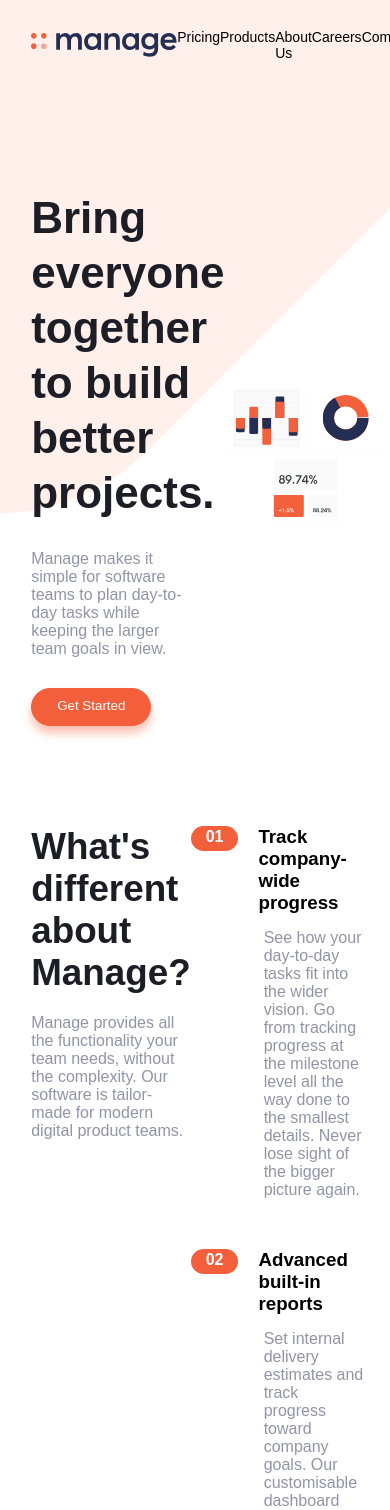
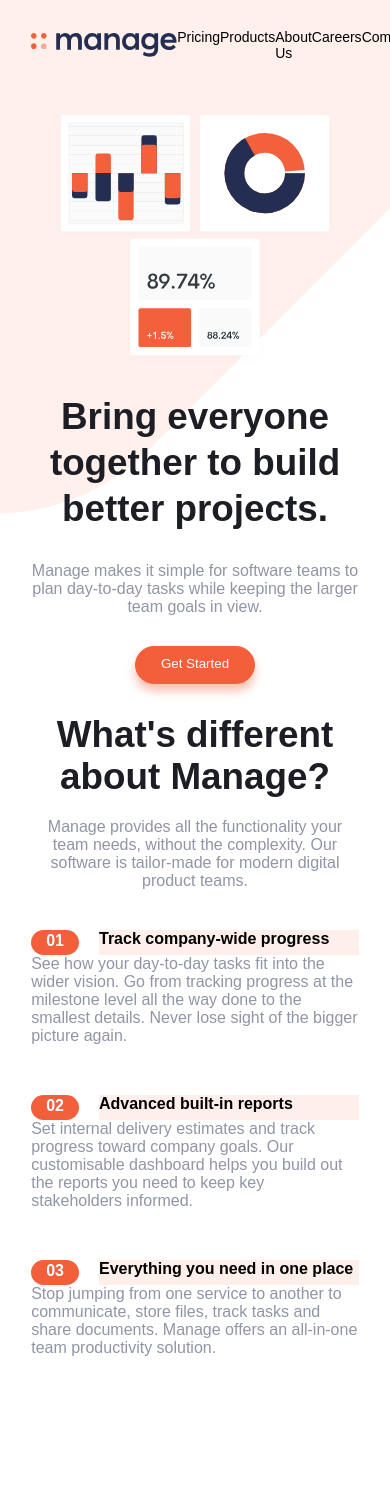
Before and after one commit to MilitusInnocent/manage-landing-page, a React (Create React App) app: page / in a window 390 px wide. Shown: the top 1510 px of the page. Built offline with nearby package versions, Linux system fonts and the light colour scheme; a web font is replaced by a local one.

Commit message:
header and about mobile

```diff
--- a/src/styles/_about.scss
+++ b/src/styles/_about.scss
@@ -33,4 +33,31 @@
             }
         }
     }
+
+    @media screen and (max-width: 767px) {
+        flex-direction: column;
+        text-align: center;
+        padding: 30px 0;
+
+        &__textbox {
+            padding-bottom: 40px;
+        }
+
+        .about__card {
+
+            &__heading {
+                font-size: 16px;
+                text-align: left;
+                background-color: hsl(13, 100%, 96%);
+                width: calc(100% + 16vw);
+                left: -8vw;
+                right: -8vw;
+            }
+
+            &__subheading {
+                margin: 0;
+                text-align: left;
+            }
+        }
+    }
 }
--- a/src/styles/_header.scss
+++ b/src/styles/_header.scss
@@ -24,4 +24,31 @@
             max-width: 100%;
         }
     }
+
+    @media screen and (max-width: 767px) {
+        flex-direction: column-reverse;
+        text-align: center;
+        margin: 0;
+        padding: 0 0 0 0 !important;
+
+        img {
+            align-self: center;
+            padding: 20px;
+        }
+
+        &__textbox {
+            flex: 100%;
+            text-align: center;
+            margin: auto;
+            width: 100%;
+
+            &__heading {
+                font-size: 2.3em;
+            }
+
+            &__subheading {
+                width: 100%;
+            }
+        }
+    }
 }
```
